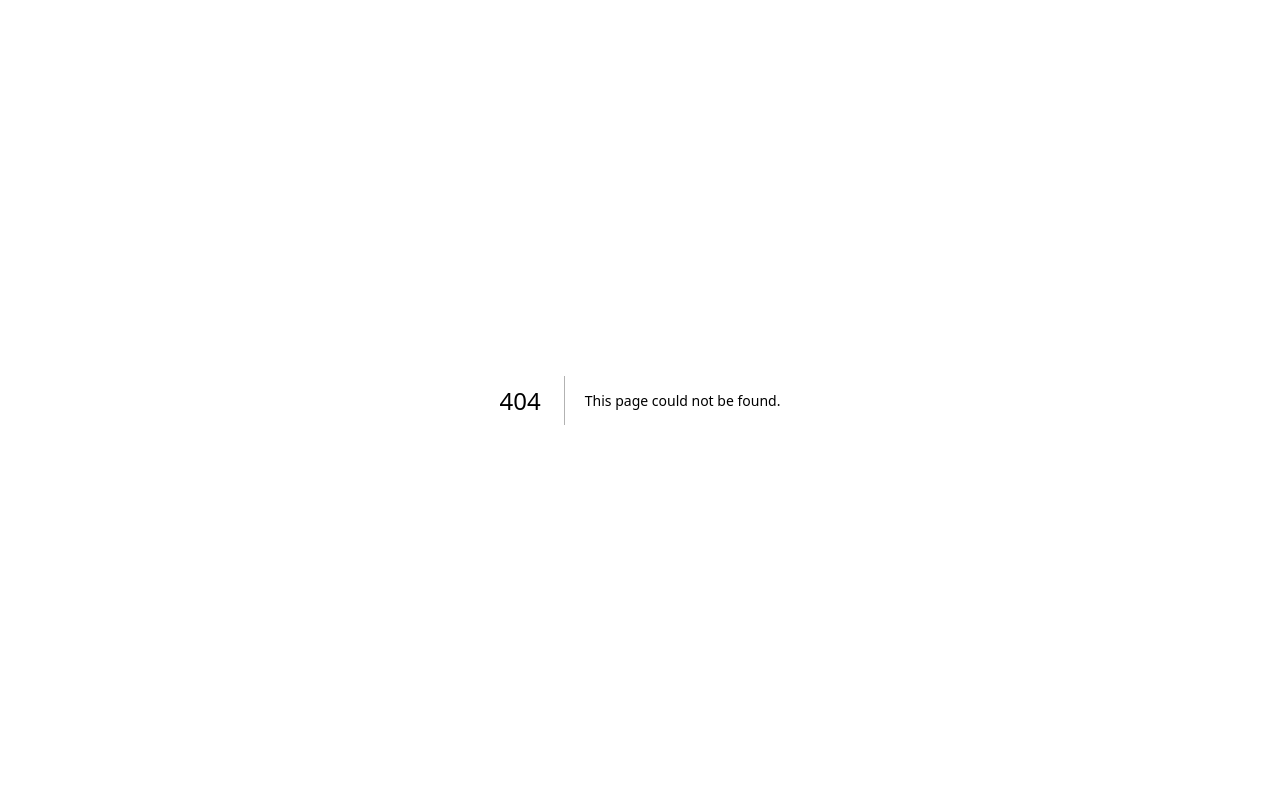
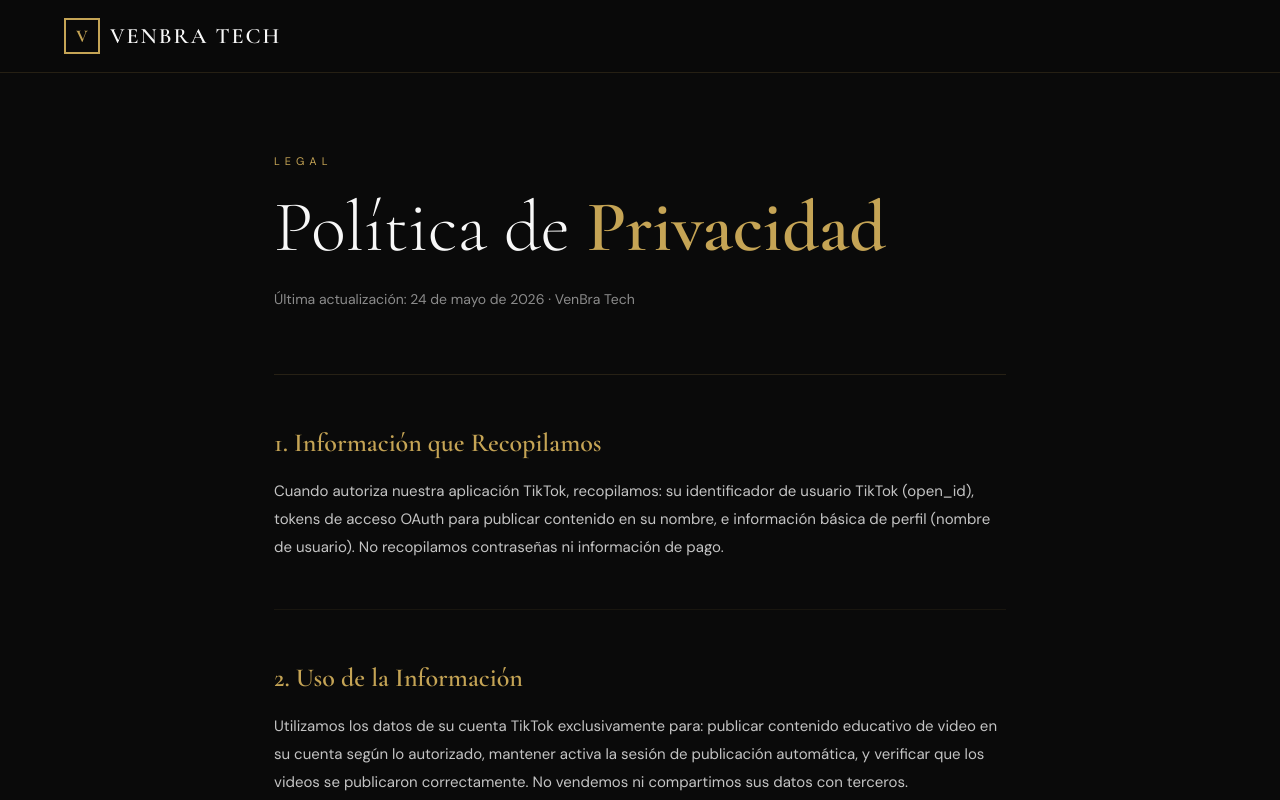
Before and after one commit to venbraproyeccion-code1/nextjs-boilerplate, a Next.js app: page /privacidad in a window 1280 px wide. Before the commit this address had no page. Shown: the top 800 px of the page. Built offline with nearby package versions, Linux system fonts and the light colour scheme.

Commit message:
Create page.tsx

```diff
--- /dev/null
+++ b/app/privacidad/page.tsx
@@ -0,0 +1,55 @@
+export default function Privacidad() {
+  const C = {black:"#0a0a0a",dark:"#0d1117",accent:"#c5a455",white:"#f8f8f8",gray:"#8b8b8b",lgray:"#c4c4c4",border:"rgba(197,164,85,0.15)"};
+  const s = [
+    {t:"1. Información que Recopilamos",c:"Cuando autoriza nuestra aplicación TikTok, recopilamos: su identificador de usuario TikTok (open_id), tokens de acceso OAuth para publicar contenido en su nombre, e información básica de perfil (nombre de usuario). No recopilamos contraseñas ni información de pago."},
+    {t:"2. Uso de la Información",c:"Utilizamos los datos de su cuenta TikTok exclusivamente para: publicar contenido educativo de video en su cuenta según lo autorizado, mantener activa la sesión de publicación automática, y verificar que los videos se publicaron correctamente. No vendemos ni compartimos sus datos con terceros."},
+    {t:"3. Datos de Contacto",c:"Cuando se suscribe a nuestro newsletter, recopilamos su dirección de correo electrónico para enviarle contenido educativo sobre finanzas e inversiones. Puede darse de baja en cualquier momento haciendo clic en el enlace de cancelación en cualquier correo."},
+    {t:"4. Cookies y Tecnologías de Seguimiento",c:"Utilizamos cookies esenciales para el funcionamiento del sitio y cookies de análisis anónimas para mejorar la experiencia del usuario. No utilizamos cookies de publicidad comportamental de terceros."},
+    {t:"5. Retención y Eliminación de Datos",c:"Los tokens de acceso TikTok se almacenan de forma segura y se eliminan cuando revoca el acceso desde su cuenta TikTok (Configuración > Aplicaciones conectadas). Los datos de correo electrónico se eliminan dentro de los 30 días siguientes a la solicitud de baja."},
+    {t:"6. Seguridad",c:"Implementamos medidas de seguridad técnicas y organizativas para proteger su información personal, incluyendo cifrado en tránsito (HTTPS) y acceso restringido a los datos del servidor."},
+    {t:"7. Sus Derechos",c:"Tiene derecho a: acceder a sus datos personales, solicitar su corrección o eliminación, revocar el acceso de nuestra aplicación a su cuenta TikTok en cualquier momento, y oponerse al procesamiento de sus datos. Para ejercer estos derechos: alfonso@venbratech.com."},
+    {t:"8. Servicios de Terceros",c:"Nuestro sitio incluye enlaces a plataformas de terceros (eToro, Arrived Homes, Fundrise, TikTok). Estas plataformas tienen sus propias políticas de privacidad independientes. No somos responsables de sus prácticas de datos."},
+    {t:"9. Cambios a esta Política",c:"Podemos actualizar esta política periódicamente. Los cambios se publicarán en esta página con la fecha de revisión. El uso continuado del servicio tras los cambios constituye su aceptación."},
+    {t:"10. Contacto",c:"Para consultas sobre privacidad o para ejercer sus derechos: alfonso@venbratech.com | venbratech.com | Responsable: VenBra Tech, Santa Catarina, Brasil."}
+  ];
+  return (
+    <div style={{background:C.black,minHeight:"100vh"}}>
+      <style>{`@import url('https://fonts.googleapis.com/css2?family=Cormorant+Garamond:wght@300;400;500;600;700&family=DM+Sans:wght@300;400;500;600;700&display=swap');*{margin:0;padding:0;box-sizing:border-box}`}</style>
+      <nav style={{padding:"0 5%",borderBottom:`1px solid ${C.border}`,background:"rgba(10,10,10,0.97)",position:"sticky",top:0,zIndex:100}}>
+        <div style={{maxWidth:1280,margin:"0 auto",display:"flex",alignItems:"center",height:72}}>
+          <a href="/" style={{display:"flex",alignItems:"center",gap:10,textDecoration:"none"}}>
+            <div style={{width:36,height:36,border:`2px solid ${C.accent}`,display:"flex",alignItems:"center",justifyContent:"center",fontFamily:"'Cormorant Garamond',serif",fontWeight:700,fontSize:18,color:C.accent}}>V</div>
+            <span style={{fontFamily:"'Cormorant Garamond',serif",fontSize:22,fontWeight:600,color:C.white,letterSpacing:2}}>VENBRA TECH</span>
+          </a>
+        </div>
+      </nav>
+      <main style={{maxWidth:860,margin:"0 auto",padding:"80px 5% 120px"}}>
+        <div style={{marginBottom:64}}>
+          <div style={{fontFamily:"'DM Sans',sans-serif",fontSize:11,letterSpacing:5,color:C.accent,textTransform:"uppercase",marginBottom:20}}>Legal</div>
+          <h1 style={{fontFamily:"'Cormorant Garamond',serif",fontSize:"clamp(40px,6vw,72px)",fontWeight:300,color:C.white,lineHeight:1.05,marginBottom:24}}>Política de <span style={{fontWeight:600,color:C.accent}}>Privacidad</span></h1>
+          <p style={{fontFamily:"'DM Sans',sans-serif",fontSize:14,color:C.gray}}>Última actualización: 24 de mayo de 2026 · VenBra Tech</p>
+        </div>
+        <div style={{borderTop:`1px solid ${C.border}`,paddingTop:48}}>
+          {s.map((x,i)=>(<div key={i} style={{marginBottom:48,paddingBottom:48,borderBottom:i<s.length-1?`1px solid rgba(197,164,85,0.08)`:"none"}}>
+            <h2 style={{fontFamily:"'Cormorant Garamond',serif",fontSize:26,fontWeight:600,color:C.accent,marginBottom:16}}>{x.t}</h2>
+            <p style={{fontFamily:"'DM Sans',sans-serif",fontSize:15,color:C.lgray,lineHeight:1.85}}>{x.c}</p>
+          </div>))}
+        </div>
+        <div style={{marginTop:40,display:"flex",gap:24}}>
+          <a href="/terminos" style={{fontFamily:"'DM Sans',sans-serif",fontSize:12,letterSpacing:2,color:C.accent,textTransform:"uppercase",textDecoration:"none"}}>Términos de Servicio →</a>
+          <a href="/" style={{fontFamily:"'DM Sans',sans-serif",fontSize:12,letterSpacing:2,color:C.gray,textTransform:"uppercase",textDecoration:"none"}}>← Inicio</a>
+        </div>
+      </main>
+      <footer style={{padding:"40px 5%",background:C.dark,borderTop:`1px solid ${C.border}`}}>
+        <div style={{maxWidth:1280,margin:"0 auto",display:"flex",justifyContent:"space-between",alignItems:"center",flexWrap:"wrap",gap:16}}>
+          <span style={{fontFamily:"'DM Sans',sans-serif",fontSize:11,color:C.gray}}>© 2026 VenBra Tech</span>
+          <div style={{display:"flex",gap:32}}>
+            <a href="/terminos" style={{fontFamily:"'DM Sans',sans-serif",fontSize:11,color:C.accent,textDecoration:"none"}}>Términos</a>
+            <a href="/privacidad" style={{fontFamily:"'DM Sans',sans-serif",fontSize:11,color:C.gray,textDecoration:"none"}}>Privacidad</a>
+            <span style={{fontFamily:"'DM Sans',sans-serif",fontSize:11,color:C.gray}}>alfonso@venbratech.com</span>
+          </div>
+        </div>
+      </footer>
+    </div>
+  );
+}
```
